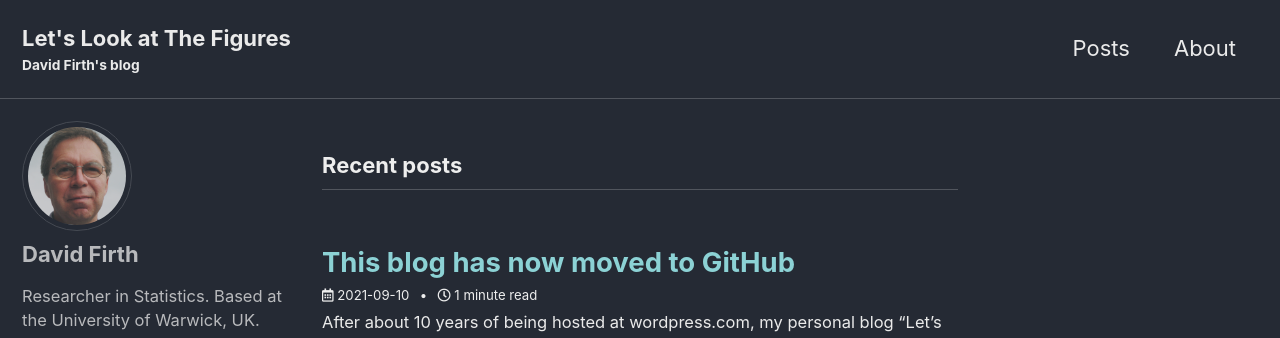
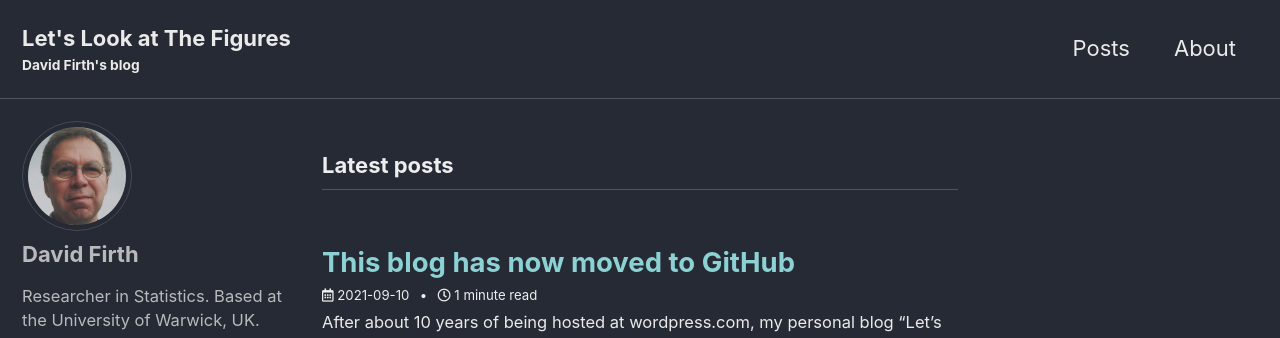
Before and after one commit to DavidFirth/blog, a Jekyll site: the page built from docs/index.html, in a window 1280 px wide and 1314 px high. Shown: the top 338 px of the window. Built offline with Jekyll 4.4.1, drawn with Linux system fonts in a browser that asks for light colours; cached includes are drawn as plain includes; the list of posts is cut into pages by our own code.

Commit message:
Changed "Recent posts" to "Latest posts"

```diff
--- a/docs/_data/ui-text.yml
+++ b/docs/_data/ui-text.yml
@@ -32,7 +32,7 @@
   powered_by                 : "Powered by"
   website_label              : "Website"
   email_label                : "Email"
-  recent_posts               : "Recent posts"
+  recent_posts               : "Latest posts"
   undefined_wpm              : "Undefined parameter words_per_minute at _config.yml"
   comment_form_info          : "Your email address will not be published. Required fields are marked"
   comment_form_comment_label : "Comment"
--- a/docs/_layouts/home.html
+++ b/docs/_layouts/home.html
@@ -4,7 +4,7 @@
 
 {{ content }}
 
-<h3 class="archive__subtitle">{{ site.data.ui-text[site.locale].recent_posts | default: "Recent Posts" }}</h3>
+<h3 class="archive__subtitle">{{ site.data.ui-text[site.locale].recent_posts | default: "Latest Posts" }}</h3>
 
 {% if paginator %}
   {% assign posts = paginator.posts %}
```
